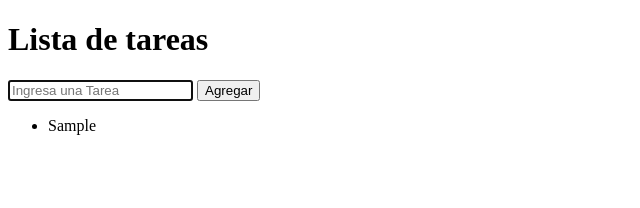
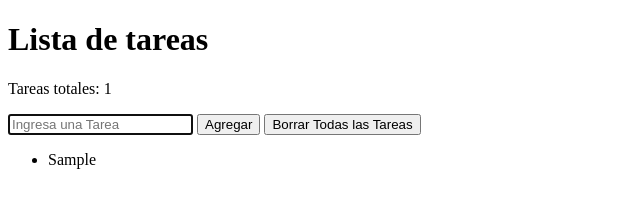
Before and after one commit to Nicohf28/Tasklist, a plain HTML site: page index.html in a window 1280 px wide. Both pictures are taken after typing "Sample" into the empty fields and a click on the button "Agregar". Shown: the whole page, without its empty margins (0-640 px from the left). Drawn offline with Linux system fonts and the light colour scheme.

Commit message:
Agregado: Persistencia con LocalStorage y Botón para Borrar todas las Tareas.

```diff
--- a/index.html
+++ b/index.html
@@ -7,9 +7,11 @@
 </head>
 <body>
     <h1>Lista de tareas</h1>
+    <p id="contadorTareas">Tareas totales: 0</p>
 
     <input type="text" id="inputTareas" placeholder="Ingresa una Tarea">
     <button id="btnAgregarTarea">Agregar</button>
+    <button id="btnBorrarTodo">Borrar Todas las Tareas</button>
 
     <ul id="listaTareas"></ul>
 
--- a/script.js
+++ b/script.js
@@ -1,6 +1,36 @@
+// ------------- Elementos DOM ------------
 let inputTareas = document.getElementById("inputTareas");
 let btnAgregarTarea = document.getElementById("btnAgregarTarea");
 let listaTareas = document.getElementById("listaTareas");
+let contadorTareas = document.getElementById("contadorTareas");
+let btnBorrarTodo = document.getElementById("btnBorrarTodo");
+
+// ------------- Funciones ------------
+function borrarTodasTareas() {
+    localStorage.removeItem("tareas");
+    listaTareas.innerHTML = "";
+    actualizarContador();
+}
+
+function actualizarContador() {
+    let tareas = JSON.parse(localStorage.getItem("tareas")) || [];
+
+    contadorTareas.textContent = `Tareas totales: ${tareas.length}`;
+}
+
+function cargarTareas() {
+    let tareasGuardadas = JSON.parse(localStorage.getItem("tareas")) || [];
+
+    listaTareas.innerHTML = "";
+
+    tareasGuardadas.forEach(tarea => {
+        let li = document.createElement("li");
+        li.textContent = tarea;
+        listaTareas.appendChild(li);
+    });
+
+    actualizarContador();
+}
 
 function agregarTarea() {
     let textoTarea = inputTareas.value.trim();
@@ -8,14 +38,20 @@ function agregarTarea() {
     if (textoTarea) {
         let nuevaTarea = document.createElement("li");
         nuevaTarea.textContent = textoTarea;
+        listaTareas.appendChild(nuevaTarea);
 
-        listaTareas.appendChild(nuevaTarea);
+        let tareas = JSON.parse(localStorage.getItem("tareas")) || [];
+        tareas.push(textoTarea);
+        localStorage.setItem("tareas", JSON.stringify(tareas));
 
         inputTareas.value = "";
         inputTareas.focus();
     }
+
+    actualizarContador();
 }
 
+// ------------- Eventos ------------
 btnAgregarTarea.addEventListener("click", agregarTarea);
 
 inputTareas.addEventListener("keypress", function(event) {
@@ -23,3 +59,8 @@ inputTareas.addEventListener("keypress", function(event) {
         agregarTarea();
     }
 });
+
+// Al cargar la página... Se cargan las tareas guardadas.
+window.addEventListener("load", cargarTareas);
+
+btnBorrarTodo.addEventListener("click", borrarTodasTareas);
```
